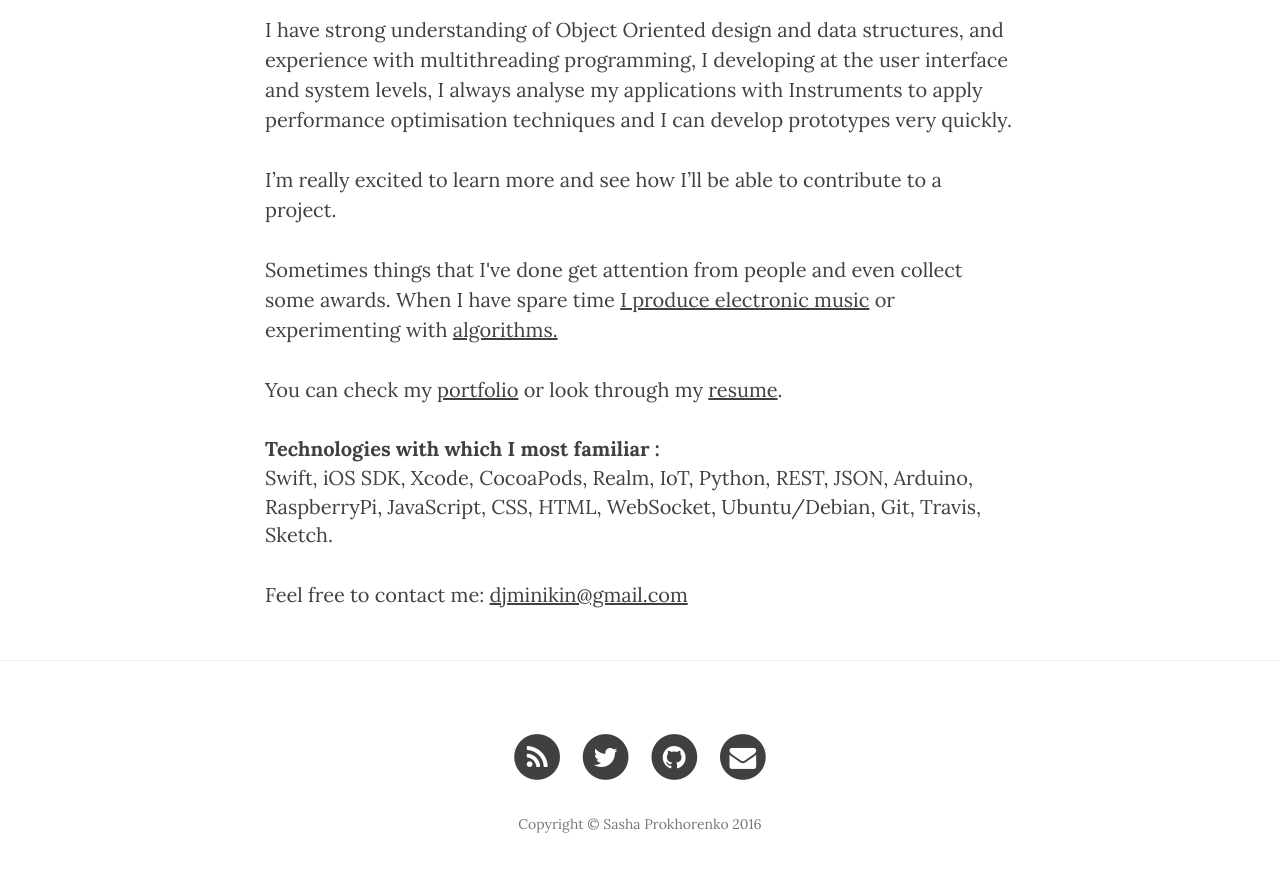
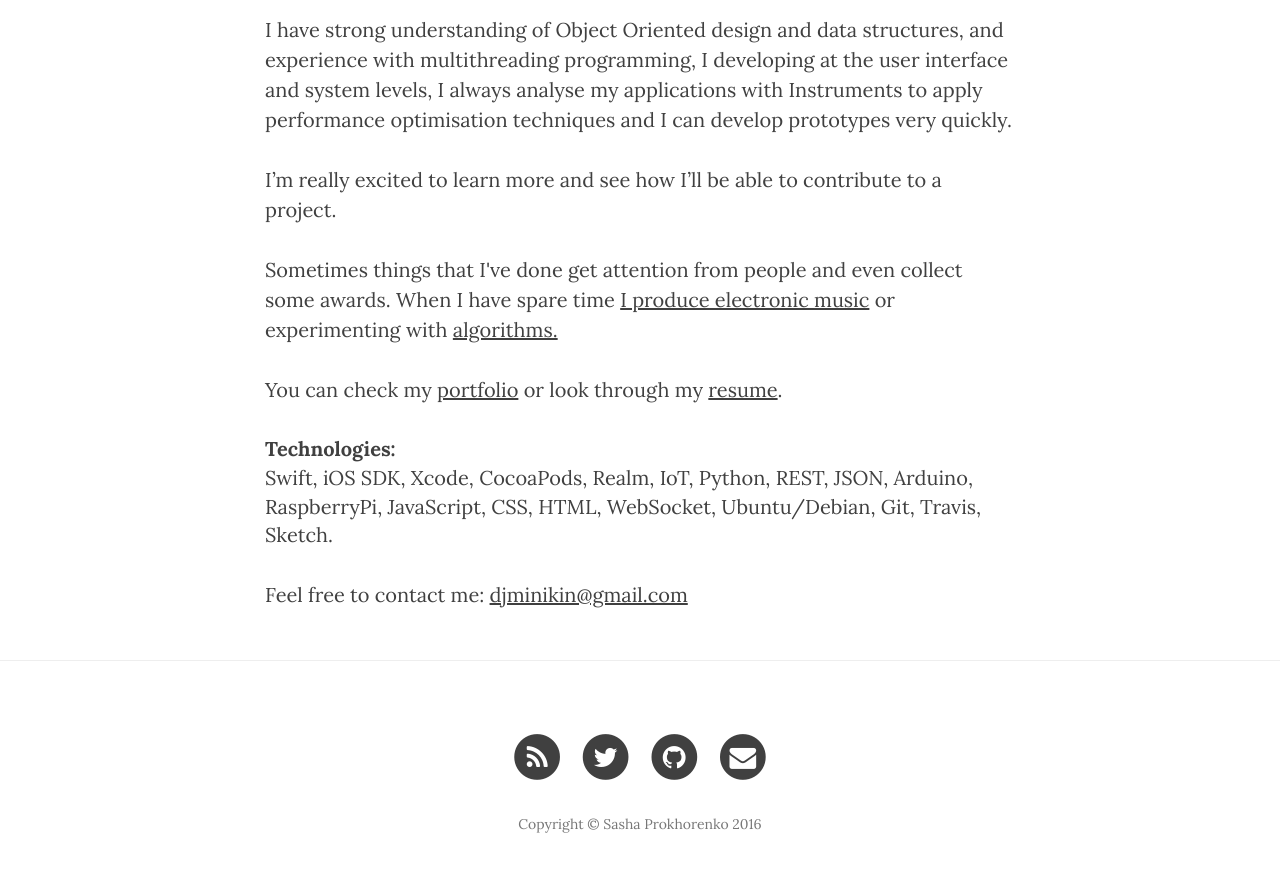
Before and after one commit to minikin/minikin.github.io, a Jekyll site: the page built from about.html, in a window 1280 px wide and 900 px high, scrolled down 633 px. Shown: the top 872 px of the window. Built offline with Jekyll 4.4.1, drawn with Linux system fonts in a browser that asks for light colours; nearby versions of some CDN libraries.

Commit message:
Minor update

```diff
--- a/about.html
+++ b/about.html
@@ -18,7 +18,7 @@ When I have spare time <a href="https://soundcloud.com/minikin" target="_blank">
 
 <p>You can check my <a href="{{ site.baseurl }}/portfolio">portfolio</a> or look through my <a href="{{ site.baseurl }}/resume">resume</a>.</p>
 
-<b>Technologies with which I most familiar :</b><br>
+<b>Technologies:</b><br>
 
 Swift, iOS SDK, Xcode, CocoaPods, Realm, IoT, Python, REST, JSON, Arduino, RaspberryPi, JavaScript, CSS, HTML, WebSocket, Ubuntu/Debian, Git, Travis, Sketch.
 
```
